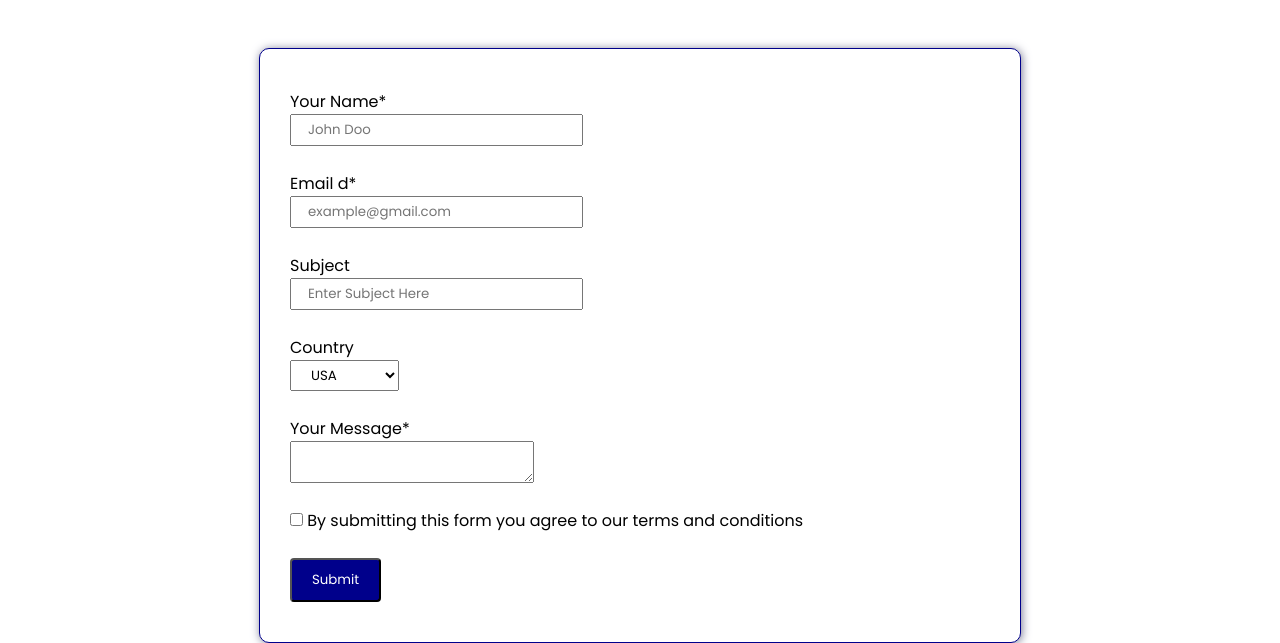
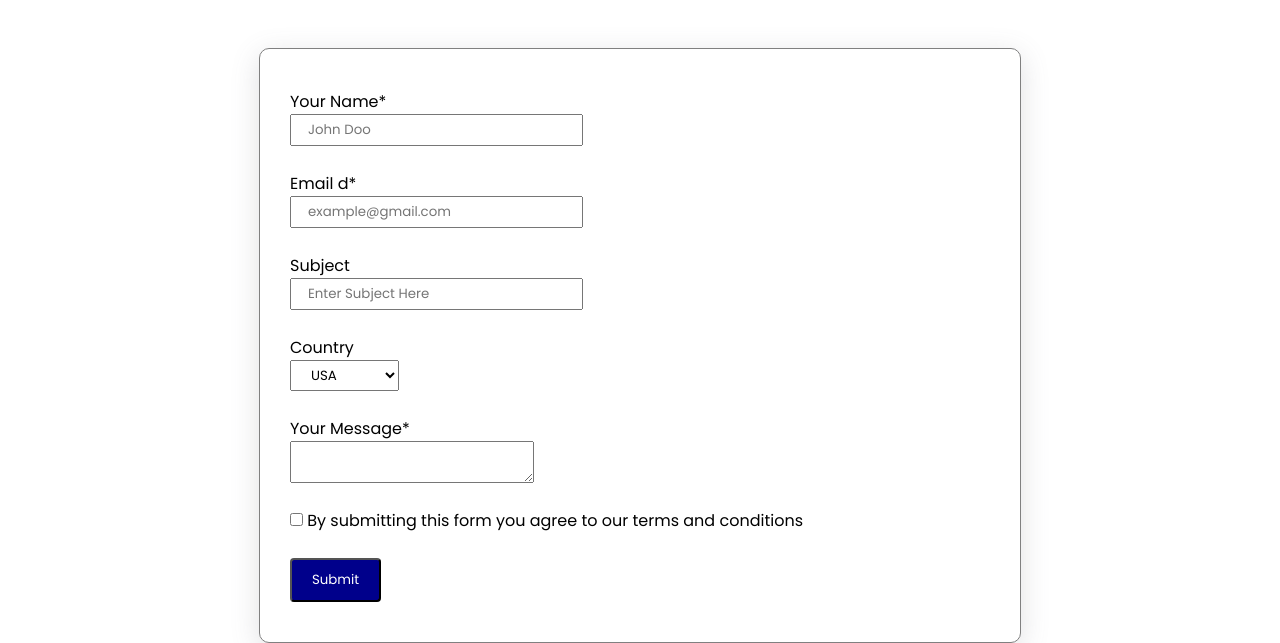
Before and after one commit to pidusbhusal/lumbini, a plain HTML site: page contact.html in a window 1280 px wide. Shown: the part 285-928 px from the top of the page. Drawn offline with Linux system fonts and the light colour scheme.

Commit message:
contact us page

```diff
--- a/style.css
+++ b/style.css
@@ -250,10 +250,10 @@ select {
     padding: 40px 30px;
     margin-top: 50px;
     margin-bottom: 50px;
-    border: 1px solid darkblue;
+    border: 1px solid gray;
     border-radius: 10px;
     background: white;
-    box-shadow: rgb(122, 122, 148) 1px 1px 10px;
+    box-shadow: rgba(100, 100, 111, 0.2) 0px 7px 29px 0px;
 }
 
 .box-item {
```
